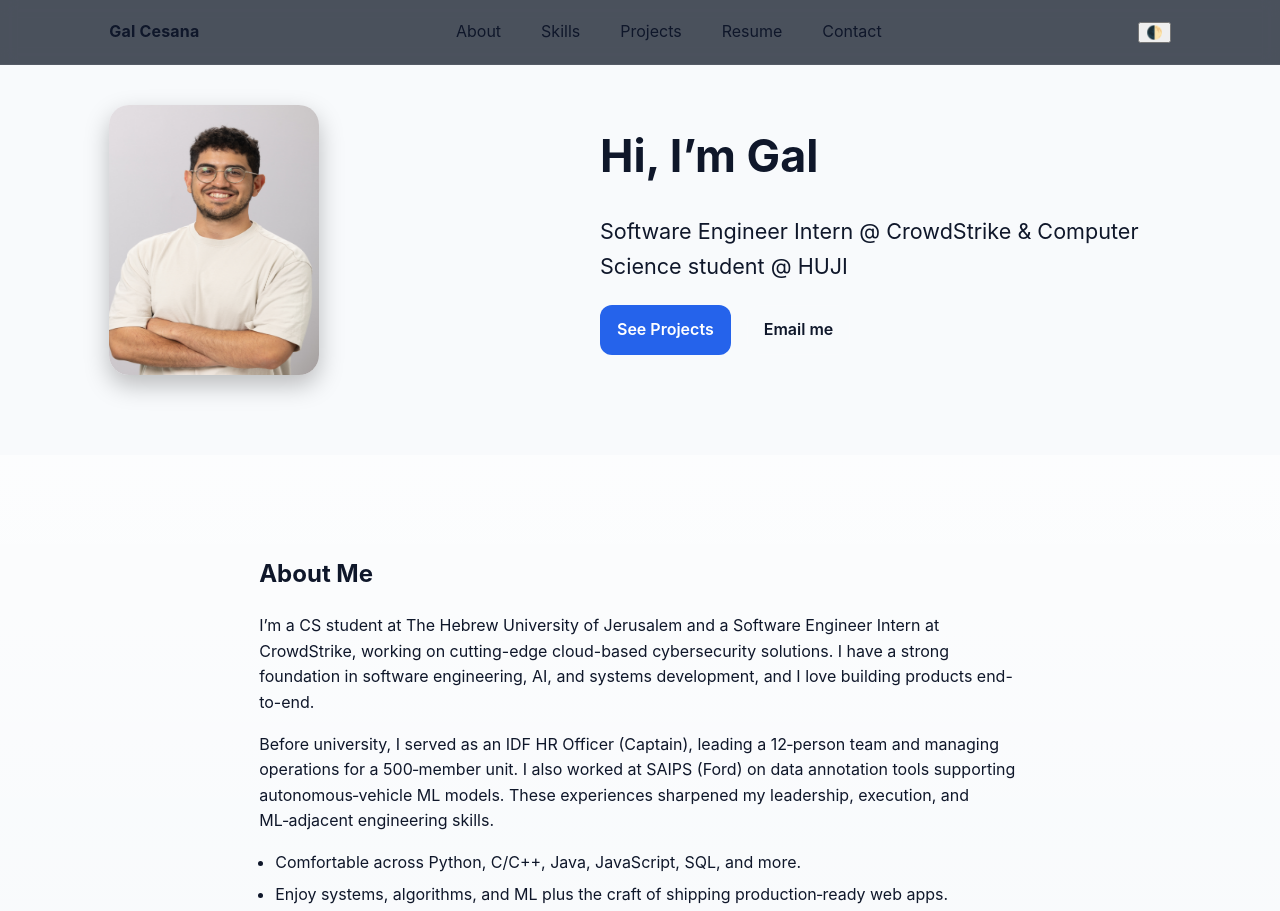
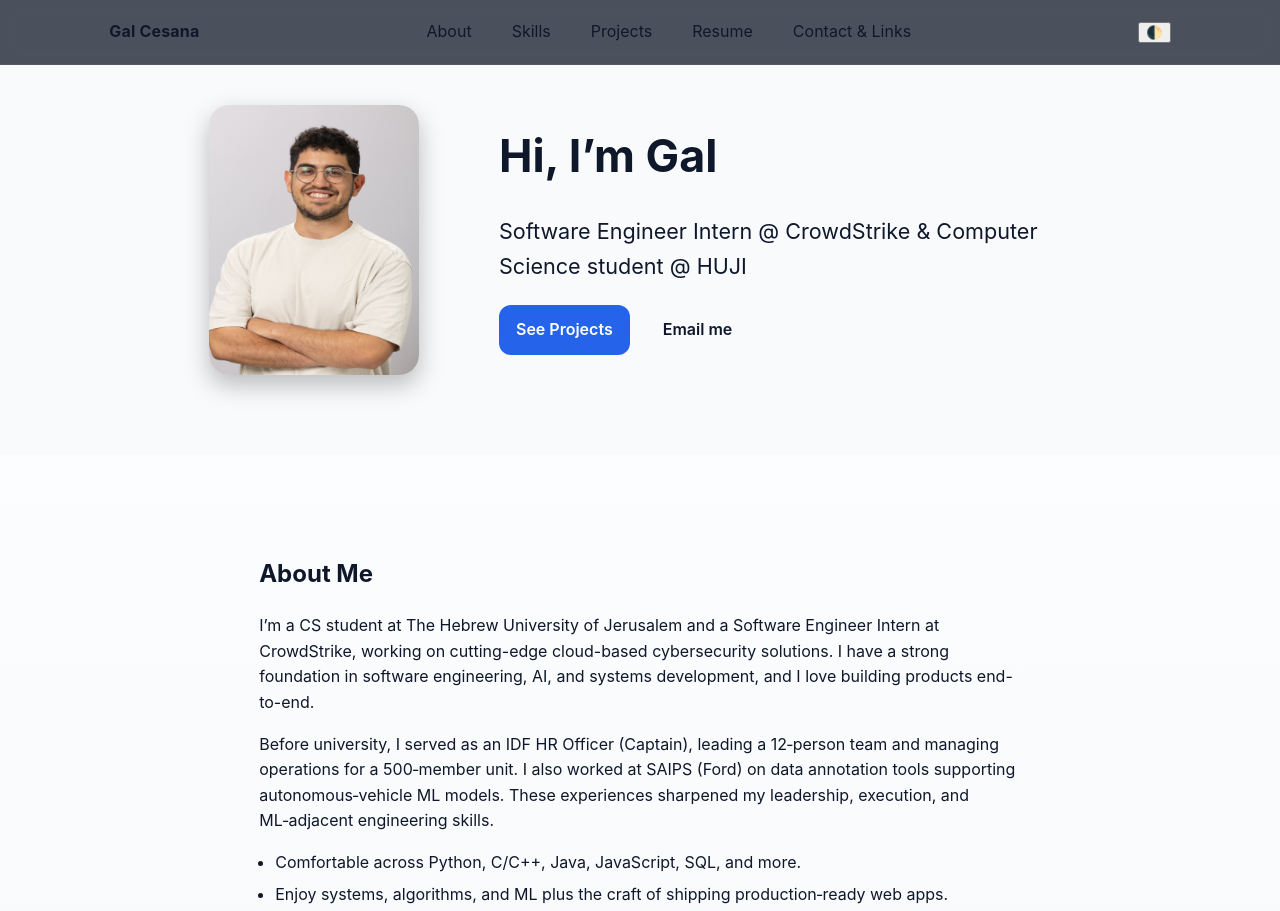
Before and after one commit to galcesana/galcesana.github.io, a plain HTML site: page index.html in a window 1280 px wide. Shown: the top 911 px of the page. Drawn offline with Linux system fonts and the light colour scheme.

Commit message:
Update contact section and hero layout styles
Renamed 'Contact' to 'Contact & Links' in navigation and section header. Reordered GitHub and LinkedIn links in the contact section for consistency. Improved hero section layout in CSS for better image sizing, spacing, and alignment.

```diff
--- a/index.html
+++ b/index.html
@@ -37,7 +37,7 @@
           <li><a href="#skills">Skills</a></li>
           <li><a href="#projects">Projects</a></li>
           <li><a href="#resume">Resume</a></li>
-          <li><a href="#contact">Contact</a></li>
+          <li><a href="#contact">Contact & Links</a></li>
         </ul>
       </nav>
 
@@ -160,19 +160,19 @@
     <!-- Contact -->
     <section id="contact" class="section section--alt">
       <div class="container reveal">
-        <h2>Contact</h2>
+        <h2>Contact & Links</h2>
         <div class="contact">
           <a class="contact__item" href="mailto:galcesana8@gmail.com" aria-label="Send email">
             <span class="icon" aria-hidden="true">✉️</span>
             <span>galcesana8@gmail.com</span>
           </a>
+          <a class="contact__item" href="https://www.linkedin.com/in/gal-cesana-844509217/" target="_blank" rel="me noopener" aria-label="LinkedIn profile">
+            <svg class="icon" viewBox="0 0 24 24" role="img" aria-hidden="true"><path d="M20.45 20.45h-3.55V14.9c0-1.32-.03-3.01-1.84-3.01-1.84 0-2.12 1.43-2.12 2.91v5.65H9.39V9h3.41v1.56h.05c.47-.89 1.61-1.83 3.31-1.83 3.54 0 4.19 2.33 4.19 5.35v6.37ZM5.34 7.43a2.06 2.06 0 1 1 0-4.11 2.06 2.06 0 0 1 0 4.11Zm-1.78 13.02h3.57V9H3.56v11.45Z"/></svg>
+            <span>LinkedIn</span>
+          </a>
           <a class="contact__item" href="https://github.com/galcesana" target="_blank" rel="me noopener" aria-label="GitHub profile">
             <svg class="icon" viewBox="0 0 24 24" role="img" aria-hidden="true"><path d="M12 .5a12 12 0 0 0-3.79 23.39c.6.11.82-.26.82-.58v-2.03c-3.34.73-4.04-1.61-4.04-1.61-.55-1.39-1.35-1.76-1.35-1.76-1.1-.75.08-.73.08-.73 1.22.09 1.86 1.25 1.86 1.25 1.08 1.84 2.83 1.31 3.52 1 .11-.79.42-1.31.76-1.61-2.66-.3-5.46-1.33-5.46-5.93 0-1.31.47-2.38 1.24-3.22-.12-.3-.54-1.52.12-3.18 0 0 1.01-.32 3.3 1.23a11.45 11.45 0 0 1 6 0c2.28-1.55 3.29-1.23 3.29-1.23.66 1.66.24 2.88.12 3.18.77.84 1.24 1.91 1.24 3.22 0 4.61-2.8 5.62-5.47 5.92.43.37.82 1.1.82 2.22v3.29c0 .32.22.7.83.58A12 12 0 0 0 12 .5Z"/></svg>
             <span>github.com/galcesana</span>
-          </a>
-          <a class="contact__item" href="https://www.linkedin.com/in/gal-cesana-844509217/" target="_blank" rel="me noopener" aria-label="LinkedIn profile">
-            <svg class="icon" viewBox="0 0 24 24" role="img" aria-hidden="true"><path d="M20.45 20.45h-3.55V14.9c0-1.32-.03-3.01-1.84-3.01-1.84 0-2.12 1.43-2.12 2.91v5.65H9.39V9h3.41v1.56h.05c.47-.89 1.61-1.83 3.31-1.83 3.54 0 4.19 2.33 4.19 5.35v6.37ZM5.34 7.43a2.06 2.06 0 1 1 0-4.11 2.06 2.06 0 0 1 0 4.11Zm-1.78 13.02h3.57V9H3.56v11.45Z"/></svg>
-            <span>LinkedIn</span>
           </a>
         </div>
       </div>
--- a/style.css
+++ b/style.css
@@ -59,8 +59,14 @@ a{color:inherit; text-decoration:none}
 }
 
 /* Hero */
-.hero__grid{display:grid; grid-template-columns: 1fr 1.2fr; gap:1rem; align-items:center}
-.hero__img{border-radius:1.25rem; box-shadow:var(--card-shadow)}
+.hero__grid {
+  display: grid;
+  grid-template-columns: auto 1fr; /* Make image only as wide as needed */
+  gap: 5rem; /* No gap at all */
+  max-width: 900px;
+  align-items: center;
+}
+.hero__img{border-radius:1.25rem; box-shadow:var(--card-shadow); margin: 0; padding: 0;}
 .hero__title {
   font-size: 2.8rem;
   margin-bottom: 0em; /* Reduce space below the title */
```
